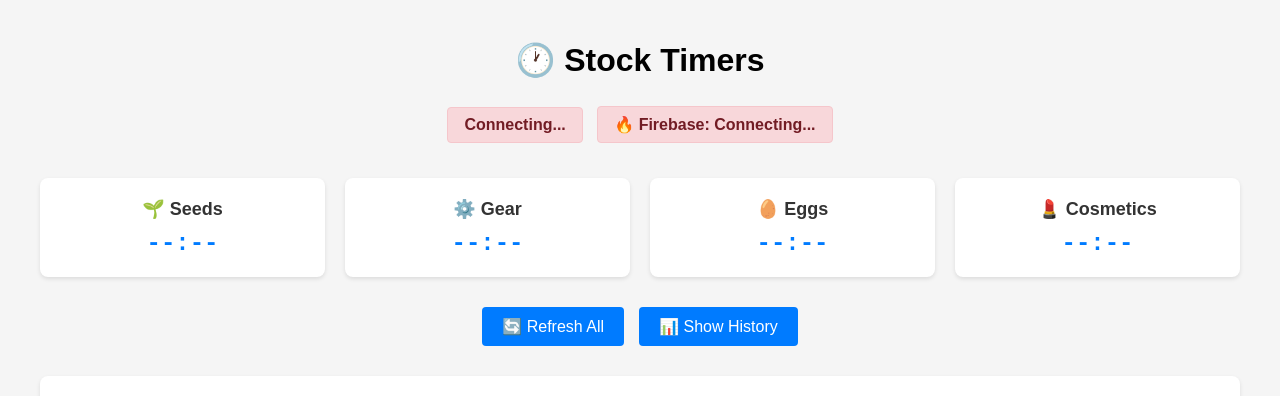
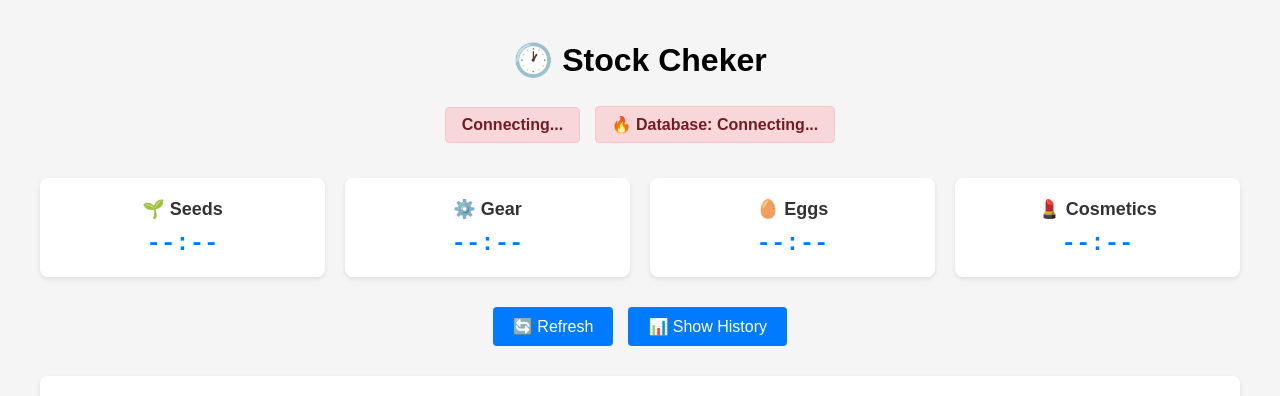
Before and after one commit to NENTOT/StockTimers, a plain HTML site: page index.html in a window 1280 px wide. Shown: the top 396 px of the page. Drawn offline with Linux system fonts and the light colour scheme; no server answers.

Commit message:
change text

```diff
--- a/index.html
+++ b/index.html
@@ -8,10 +8,10 @@
 </head>
 <body>
       <div class="header">
-        <h1>🕐 Stock Timers</h1>
+        <h1>🕐 Stock Cheker</h1>
         <div>
             <span id="stock-status" class="status disconnected">Connecting...</span>
-            <span id="firebase-status" class="status disconnected">🔥 Firebase: Connecting...</span>
+            <span id="firebase-status" class="status disconnected">🔥 Database: Connecting...</span>
         </div>
     </div>
 
@@ -38,7 +38,7 @@
     </div>
 
     <div class="controls">
-        <button id="refreshAllBtn" class="btn">🔄 Refresh All</button>
+        <button id="refreshAllBtn" class="btn">🔄 Refresh</button>
         <button id="historyBtn" class="btn">📊 Show History</button>
     </div>
 
```
